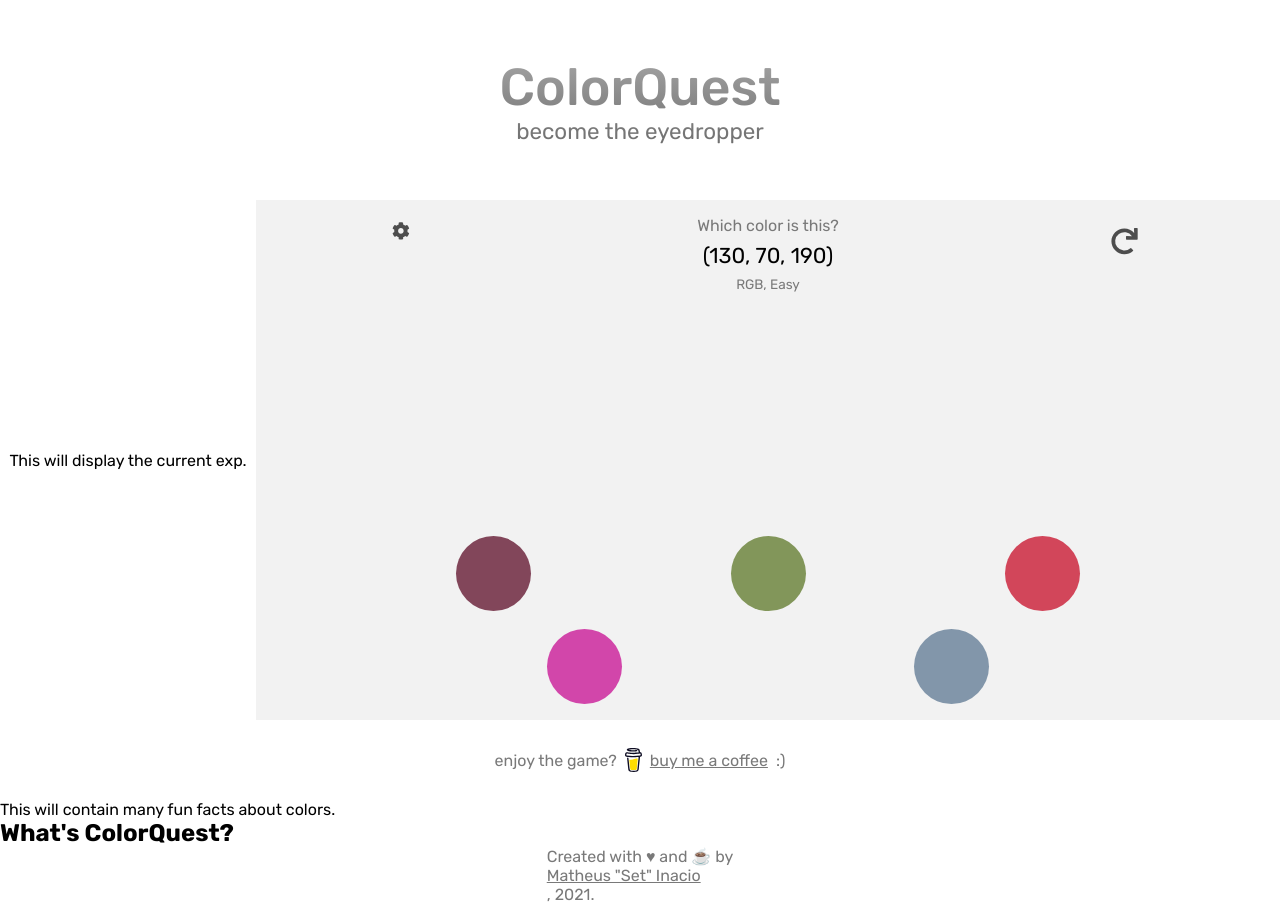
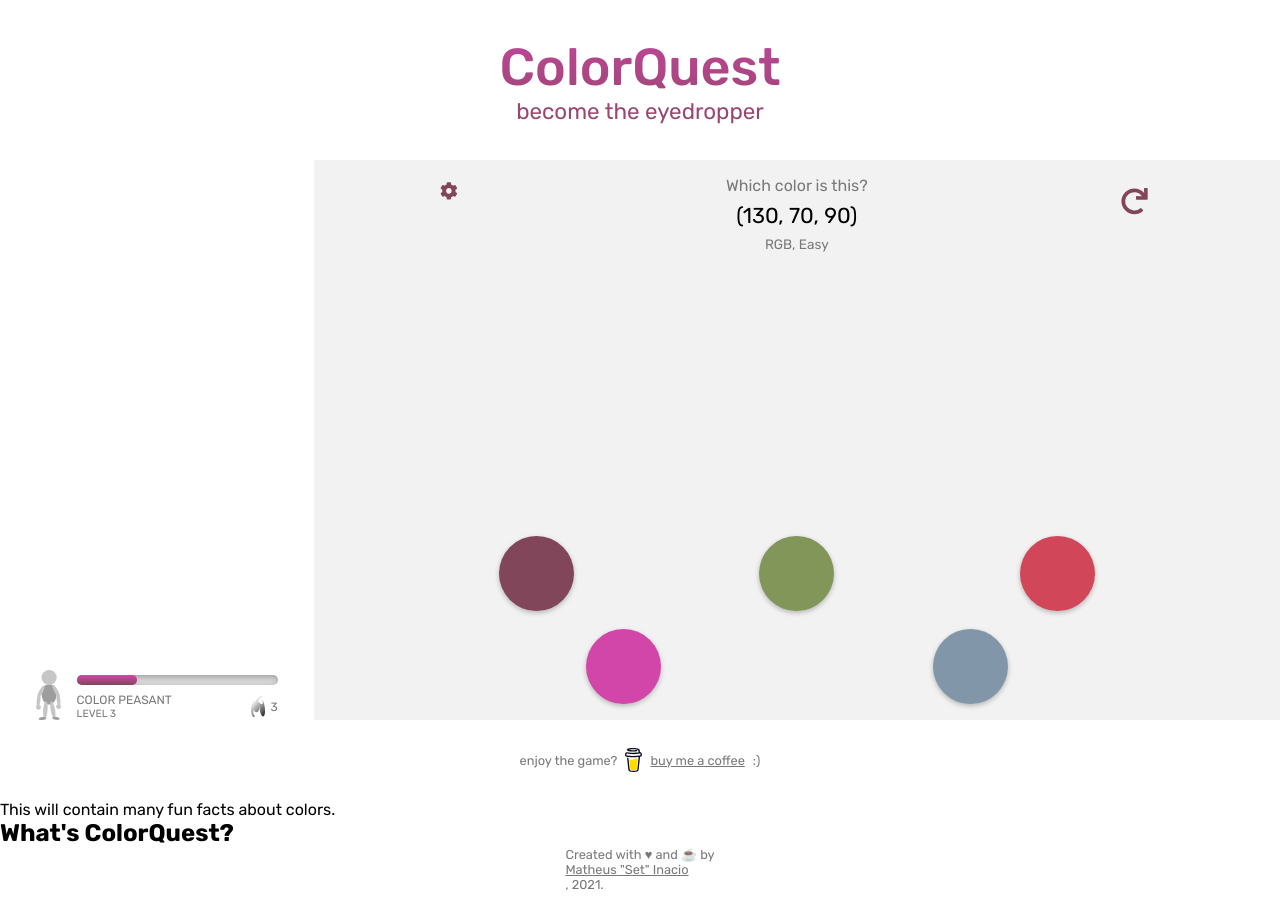
Before and after one commit to matheusinacio7/colorquest, a Next.js app: page / in a window 1280 px wide. Built offline with nearby package versions, Linux system fonts and the light colour scheme.

Commit message:
Adds Info Track styles

```diff
--- a/components/Info.tsx
+++ b/components/Info.tsx
@@ -1,7 +1,25 @@
+import styles from '../styles/modules/Info.module.css';
+
 export default function Info( props: { className:string } ) {
   return (
-    <section className={props.className}>
-      <p>This will display the current exp.</p>
+    <section className={`${props.className} ${styles.info}`}>
+      <img className={styles.sprite} src="./svg/awesome-character.svg" alt="sprite"/>
+      <div className={styles.container}>
+        <div className={styles.bar}>
+          <div className={styles.currentExp}></div>
+          <div className={styles.expUp}></div>
+        </div>
+        <div className={styles.details}>
+          <span className={styles.levelExp}>
+            <span>Color Peasant</span>
+            <span>Level 3</span>
+          </span>
+          <span className={styles.streak}>
+            <img className={styles.streakIcon} src="./svg/fire-icon.svg" alt="fire icon"/>
+            <span className={styles.streakCount}>3</span>
+          </span>
+        </div>
+      </div>
     </section>
   );
 }
--- a/components/main/Game.tsx
+++ b/components/main/Game.tsx
@@ -15,7 +15,7 @@ export default function Game( props: {className: string} ) {
         </div>
         <p>
           <span>Which color is this?</span>
-          <span>(130, 70, 190)</span>
+          <span>(130, 70, 90)</span>
           <span>RGB, Easy</span>
         </p>
         <div className={styles.draw}>
--- a/styles/modules/Footer.module.css
+++ b/styles/modules/Footer.module.css
@@ -4,6 +4,7 @@
   justify-content: center;
   gap: 8px;
   height: 10%;
+  font-size: 0.80rem;
   color: var(--text-muted);
 }
 
--- a/styles/modules/Game.module.css
+++ b/styles/modules/Game.module.css
@@ -66,6 +66,7 @@
   height: 75px;
   width: 75px;
   border-radius: 50%;
+  box-shadow: 0 2px 5px rgba(0, 0, 0, 0.25);
 }
 
 .color1 {
@@ -87,3 +88,7 @@
 .color5 {
   background-color: var(--color-5, var(--text-muted));
 }
+
+.colorCorrect {
+  border: 4px dashed var(--dark-grey);
+}
--- a/styles/modules/Header.module.css
+++ b/styles/modules/Header.module.css
@@ -3,7 +3,7 @@
   flex-direction: column;
   align-items: center;
   justify-content: center;
-  height: 25%;
+  height: 20%;
   background-image: linear-gradient(to bottom, var(--accent-light), var(--accent-dark));
   background-clip: text;
   -webkit-background-clip: text;
--- a/styles/modules/Home.module.css
+++ b/styles/modules/Home.module.css
@@ -18,6 +18,4 @@
 .secondarySection {
   display: flex;
   flex: 1;
-  align-items: center;
-  justify-content: center;
 }
--- /dev/null
+++ b/styles/modules/Info.module.css
@@ -0,0 +1,77 @@
+.info {
+  padding: 0 36px;
+  justify-content: center;
+  gap: 16px;
+  align-items: flex-end;
+}
+
+.container {
+  display: flex;
+  flex: 1;
+  height: 45px;
+  justify-content: space-between;
+  flex-direction: column;
+}
+
+.bar {
+  position: relative;
+  height: 10px;
+  width: 100%;
+  background-color: var(--light-grey);
+  border-radius: 5px;
+  box-shadow: 0 2px 5px rgba(0, 0, 0, 0.25) inset;
+}
+
+.bar > div {
+  position: absolute;
+  left: 0;
+  height: 100%;
+  border-radius: 5px;
+}
+
+.currentExp {
+  width: 30%;
+  background-image: linear-gradient(to bottom, var(--accent-light), var(--accent-dark));
+  z-index: 3;
+  transition: width 0.75s ease-in;
+}
+
+.expUp {
+  filter: brightness(1.75);
+  background-image: linear-gradient(var(--accent-dark), var(--accent-light), var(--accent-dark));
+  width: 30%;
+  z-index: 2;
+  transition: width 0.25s ease-in;
+}
+
+.sprite {
+  height: 50px;
+}
+
+.details {
+  display: flex;
+  justify-content: space-between;
+  font-size: 0.75rem;
+  text-transform: uppercase;
+  color: var(--text-muted);
+}
+
+.levelExp {
+  display: flex;
+  flex-direction: column;
+}
+
+.levelExp > span:last-child {
+  font-size: 0.65rem;
+}
+
+.streak {
+  display: flex;
+  justify-content: center;
+  align-items: center;
+  gap: 5px;
+}
+
+.streakIcon {
+  width: 14px;
+}
--- a/styles/vars.css
+++ b/styles/vars.css
@@ -1,9 +1,10 @@
 :root {
   --text-muted: #797979;
+  --dark-grey: #939393;
+  --light-grey: #d6d6d6;
 
-  --accent-light: #c6c6c6;
-  --accent-dark: #4d4d4d;
-
+  --accent-light: rgb(210, 70, 170);
+  --accent-dark: rgb(130, 70, 90);
 
   --color-1: rgb(130, 70, 90);
   --color-2: rgb(130, 150, 90);
@@ -11,3 +12,7 @@
   --color-4: rgb(210, 70, 170);
   --color-5: rgb(130, 150, 170);
 }
+
+.switch-color-lightest {
+  fill: var(--accent-light);
+}
```
